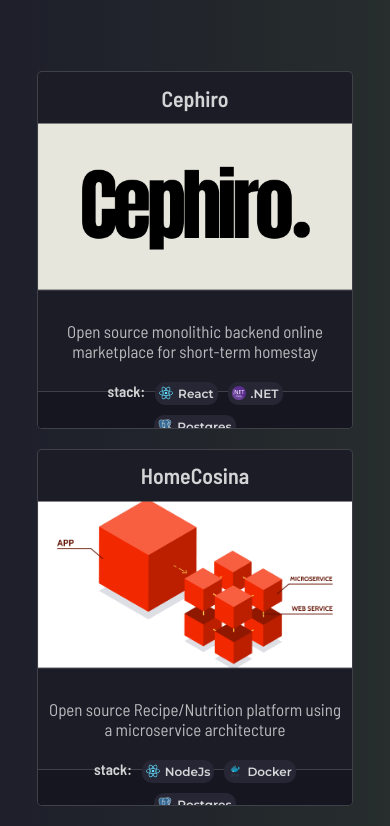
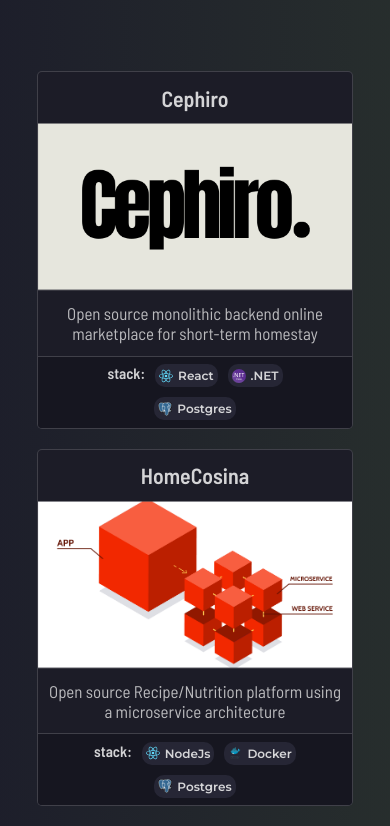
Before and after one commit to SaadJlil/PersonalWebsite, a Next.js app: page / in a window 390 px wide. Shown: the part 871-1697 px from the top of the page. Built offline with nearby package versions, Linux system fonts and the light colour scheme.

Commit message:
450 px 20

```diff
--- a/styles/projects.module.css
+++ b/styles/projects.module.css
@@ -145,6 +145,15 @@
     gap: 8px;
 }
 
+@media (max-width: 450px) {
+    .slotUtils{
+        height: 20%;
+    }
+}
+
+
+
+
 .technos {
     width: 100%;
     display: flex;
```
